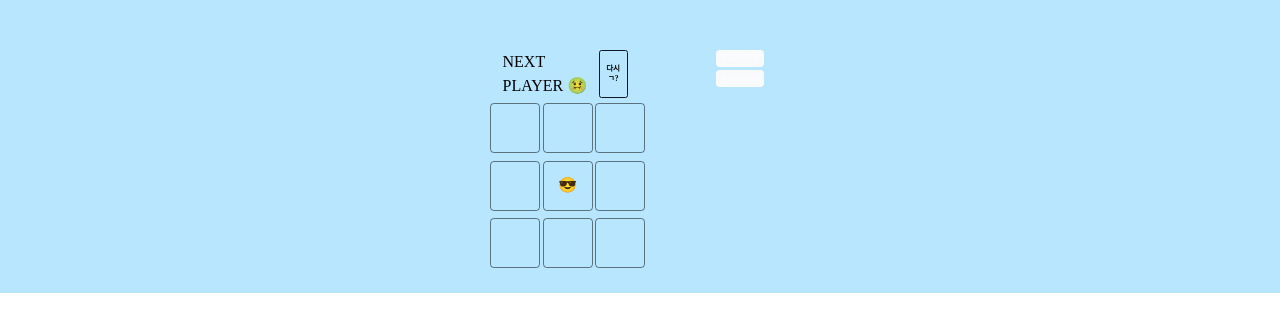
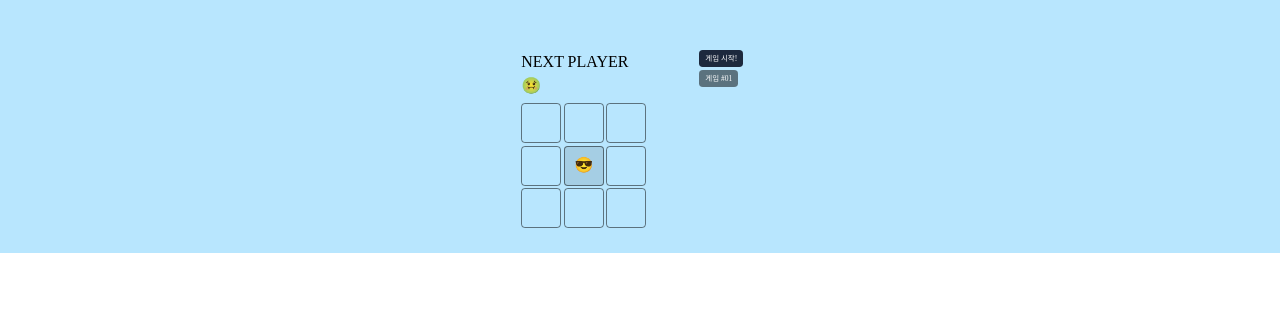
Before and after one commit to wnsrl7250/react-homework, a React (Vite) app: page / in a window 1280 px wide. Both pictures are taken after a click on the button 567 px from the left and 185 px from the top of the page. Shown: the top 332 px of the page. Built offline with nearby package versions, Linux system fonts and the light colour scheme.

Commit message:
틱택토 게임 구현
- 게임 오더 히스토리 구현
- 끌어올리기
- 타임 트레버로 히스토리 이동 기능 구현

```diff
--- a/src/pages/tic-tac-toe/components/board.tsx
+++ b/src/pages/tic-tac-toe/components/board.tsx
@@ -1,49 +1,28 @@
-import { useState } from 'react';
 import Grid from './grid';
 import Status from './status';
-import {
-  type Cells,
-  getNextPlayer,
-  getStatusMessage,
-  getWinner,
-  INITIAL_CELLS,
-} from '../constants';
+import type { Cells, Winner } from '../constants';
 import { tm } from '@/utils/tw-merge';
 
-function Board() {
-  const [cells, setCells] = useState<Cells>(INITIAL_CELLS);
+interface BoardProps {
+  cells: Cells;
+  winner: Winner;
+  statusMessage: string;
+  onPlayGame?: (cellIndex: number) => void;
+  onReGame?: () => void;
+}
 
-  const [order, setOrder] = useState<number>(0);
-
-  const nextPlayer = getNextPlayer(order);
-
-  const winner = getWinner(cells);
-
-  const statusMessage = getStatusMessage(nextPlayer, winner, cells);
-
-  const handlePlay = (index: number) => {
-    if (winner) {
-      alert(`게임오버 WINNER! ${winner.player}`);
-      return;
-    }
-
-    const nextOrder = order + 1;
-    setOrder(nextOrder);
-
-    const nextCells = cells.map((cell, i) => (index !== i ? cell : nextPlayer));
-    setCells(nextCells);
-  };
-
-  const handleReGame = () => {
-    setCells(INITIAL_CELLS);
-    setOrder(0);
-  };
-
+function Board({
+  cells,
+  winner,
+  statusMessage,
+  onPlayGame,
+  onReGame,
+}: BoardProps) {
   return (
     <section className={tm('flex flex-col space-y-2 items-center', 'w-60')}>
       <h3 className="sr-only">게임 보드</h3>
-      <Status message={statusMessage} onReGame={handleReGame} />
-      <Grid cells={cells} winner={winner} onPlay={handlePlay} />
+      <Status message={statusMessage} onReGame={onReGame} />
+      <Grid cells={cells} winner={winner} onPlay={onPlayGame} />
     </section>
   );
 }
--- a/src/pages/tic-tac-toe/components/cell.tsx
+++ b/src/pages/tic-tac-toe/components/cell.tsx
@@ -9,24 +9,23 @@ function Cell({ children, className = '', onPlay, ...restProps }: CellProps) {
 
   const handlePlay = () => {
     if (hasChildren) return;
-
-    onPlay?.(); // onPlay가 정의되어 있을 때만 호출
+    onPlay?.();
   };
 
   return (
     <button
       type="button"
+      onClick={handlePlay}
       aria-disabled={hasChildren}
       className={tm(
         'cursor-pointer',
-        'size-20 border rounded-md',
+        'size-16 border rounded-md',
         'text-2xl font-semibold',
         'border-black/50',
         { 'hover:border-black hover:bg-slate-100/60': !hasChildren },
-        { 'cursor-not-allowed': hasChildren },
+        { 'cursor-not-allowed bg-black/10': hasChildren },
         className
       )}
-      onClick={handlePlay}
       {...restProps}
     >
       {children}
--- a/src/pages/tic-tac-toe/components/grid.tsx
+++ b/src/pages/tic-tac-toe/components/grid.tsx
@@ -1,22 +1,22 @@
 import Cell from './cell';
-import { Cells, Winner } from '../constants';
+import type { Cells, Winner } from '../constants';
 
 interface GridProps {
   cells: Cells;
   winner: Winner;
-  onPlay: (cellIndex: number) => void;
+  onPlay?: (cellIndex: number) => void;
 }
 
 function Grid({ cells, winner, onPlay }: GridProps) {
   return (
-    <div className="grid grid-rows-3 grid-cols-3 gap-3">
+    <div className="grid grid-rows-3 grid-cols-3 gap-1">
       {cells.map((cell, index) => {
         let winnerClasses = '';
 
         if (winner) {
           const [x, y, z] = winner.condition;
           if (index === x || index === y || index === z) {
-            winnerClasses = 'outline2 outline-sky-5s00 bg-sky-500/30';
+            winnerClasses = 'outline-2 outline-sky-500 bg-sky-500/30';
           }
         }
 
@@ -24,7 +24,7 @@ function Grid({ cells, winner, onPlay }: GridProps) {
           <Cell
             key={index}
             className={winnerClasses}
-            onPlay={() => onPlay(index)}
+            onPlay={() => onPlay?.(index)}
           >
             {cell}
           </Cell>
--- a/src/pages/tic-tac-toe/components/history-item.tsx
+++ b/src/pages/tic-tac-toe/components/history-item.tsx
@@ -1,22 +1,28 @@
 import { tm } from '@/utils/tw-merge';
 
-function HistoryItem() {
+type HistoryItemProps = React.ComponentProps<'button'>;
+
+function HistoryItem({
+  children,
+  className = '',
+  ...restProps
+}: HistoryItemProps) {
   return (
-    <li>
     <button
       type="button"
       className={tm(
         'cursor-pointer',
         'flex place-items-center px-2.5 py-1.5',
         'rounded-md',
-          'bg-slate-50 text-white',
+        'bg-slate-800 text-white',
         'text-xs',
-          'hover:bg-black'
+        'hover:not-[aria-disabled=true]:bg-black',
+        className
       )}
+      {...restProps}
     >
-        HistoryItem
+      {children}
     </button>
-    </li>
   );
 }
 
--- a/src/pages/tic-tac-toe/components/history.tsx
+++ b/src/pages/tic-tac-toe/components/history.tsx
@@ -1,12 +1,40 @@
+import { tm } from '@/utils/tw-merge';
 import HistoryItem from './history-item';
 
-function History() {
+interface HistoryProps {
+  count: number;
+  gameOrder: number;
+  onTimeTravel?: (travelIndex: number) => void;
+}
+
+function History({ count, gameOrder, onTimeTravel }: HistoryProps) {
+  const historyCount = Array(count).fill(null);
+
   return (
-    <section className="flex flex-col space-y-2 items-center w-40">
+    <section className={tm('flex flex-col space-y-2 items-center', 'w-40')}>
       <h3 className="sr-only">게임 히스토리</h3>
-      <ol className="flex flex-col space-y-1">
-        <HistoryItem />
-        <HistoryItem />
+      <ol className={tm('flex flex-col space-y-1')}>
+        {historyCount.map((_, index) => {
+          const gameIndex = index;
+          const content = `게임 #${gameIndex < 10 ? `0${gameIndex}` : gameIndex}`;
+          const isCurrentIndex = gameOrder === index;
+
+          return (
+            <li key={index}>
+              <HistoryItem
+                aria-disabled={isCurrentIndex}
+                className={tm({
+                  'cursor-not-allowed bg-black/50': isCurrentIndex,
+                })}
+                onClick={() => {
+                  onTimeTravel?.(index);
+                }}
+              >
+                {index === 0 ? '게임 시작!' : content}
+              </HistoryItem>
+            </li>
+          );
+        })}
       </ol>
     </section>
   );
--- a/src/pages/tic-tac-toe/components/status.tsx
+++ b/src/pages/tic-tac-toe/components/status.tsx
@@ -6,11 +6,7 @@ interface StatusProps {
 }
 
 function Status({ message, onReGame }: StatusProps) {
-  const isComplete = !message.includes('Next Player');
-
-  const handleReGame = () => {
-    onReGame?.();
-  };
+  const isComplete = !message.includes('NEXT PLAYER');
 
   return (
     <div className={tm('flex justify-between w-full px-5')}>
@@ -24,7 +20,7 @@ function Status({ message, onReGame }: StatusProps) {
             'text-xs font-semibold',
             'hover:bg-slate-800/10'
           )}
-          onClick={handleReGame}
+          onClick={onReGame}
         >
           다시 ㄱ?
         </button>
--- a/src/pages/tic-tac-toe/constants.ts
+++ b/src/pages/tic-tac-toe/constants.ts
@@ -1,11 +1,13 @@
-export const INITIAL_CELLS = Array(9).fill(null);
-
 export const enum PLAYER {
   ONE = '😎',
   TWO = '🤢',
 }
 
-export type Cells = (PLAYER | null)[];
+export type Cell = PLAYER | null;
+
+export type Cells = Cell[];
+
+export const INITIAL_CELLS: Cells = Array(9).fill(null);
 
 export const getNextPlayer = (order: number) => {
   return order % 2 === 0 ? PLAYER.ONE : PLAYER.TWO;
--- a/src/pages/tic-tac-toe/index.tsx
+++ b/src/pages/tic-tac-toe/index.tsx
@@ -1,12 +1,70 @@
+import { useState } from 'react';
+import { tm } from '@/utils/tw-merge';
 import Board from './components/board';
 import History from './components/history';
+import {
+  getNextPlayer,
+  getStatusMessage,
+  getWinner,
+  INITIAL_CELLS,
+  type Cells,
+} from './constants';
 
 function TicTacToe() {
+  const [gameHistory, setGameHistory] = useState<Cells[]>([INITIAL_CELLS]);
+
+  const [gameOrder, setGameOrder] = useState<number>(0);
+
+  const currentCells = gameHistory[gameOrder];
+
+  const nextPlayer = getNextPlayer(gameOrder);
+
+  const winner = getWinner(currentCells);
+
+  const statusMessage = getStatusMessage(nextPlayer, winner, currentCells);
+
+  const handlePlayGame = (index: number) => {
+    if (winner) {
+      alert(`GAME OVER!\nWinner ${winner.player}`);
+      return;
+    }
+
+    const nextGameOrder = gameOrder + 1;
+    setGameOrder(nextGameOrder);
+
+    const nextCells = currentCells.map((cell, i) =>
+      index !== i ? cell : nextPlayer
+    );
+
+    const nextGameHistory = [...gameHistory.slice(0, nextGameOrder), nextCells];
+
+    setGameHistory(nextGameHistory);
+  };
+
+  const handleReGame = () => {
+    setGameHistory([INITIAL_CELLS]);
+    setGameOrder(0);
+  };
+
+  const handleTimeTravel = (travelIndex: number) => {
+    setGameOrder(travelIndex);
+  };
+
   return (
-    <article className="flex space-x-20 justify-center mt-10">
-      <h2 className="sr-only">틱택토</h2>
-      <Board />
-      <History />
+    <article className={tm('flex space-x-5 justify-center', 'mt-10')}>
+      <h2 className="sr-only">틱택토 게임</h2>
+      <Board
+        cells={currentCells}
+        winner={winner}
+        statusMessage={statusMessage}
+        onPlayGame={handlePlayGame}
+        onReGame={handleReGame}
+      />
+      <History
+        count={gameHistory.length}
+        gameOrder={gameOrder}
+        onTimeTravel={handleTimeTravel}
+      />
     </article>
   );
 }
```
Lines whose indentation alone changed are shown as unchanged.
